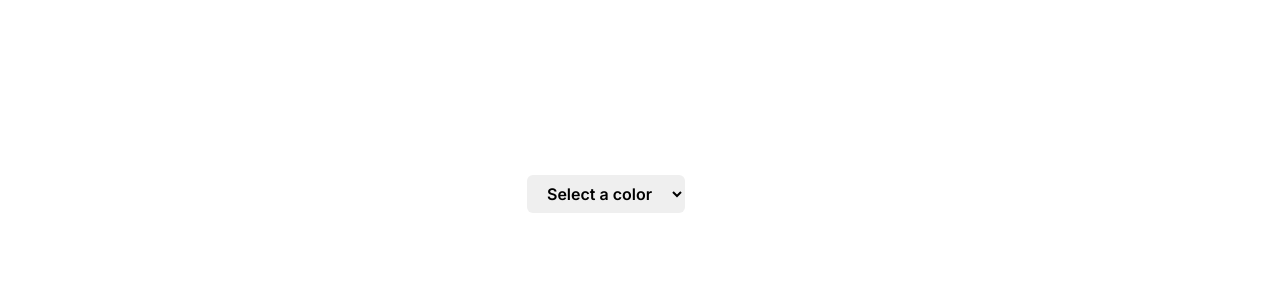
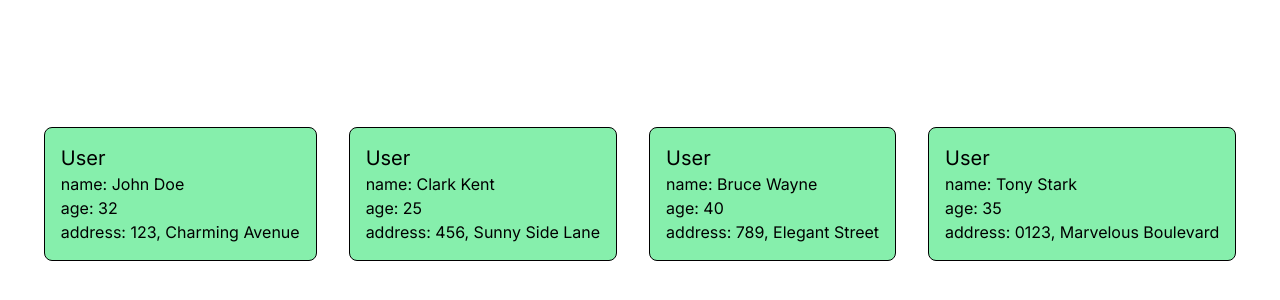
Before and after one commit to KalpitChandekar/Next-JS-Practice, a Next.js app: page / in a window 1280 px wide. Shown: the part 206-506 px from the top of the page. Built offline with nearby package versions, Linux system fonts and the light colour scheme.

Commit message:
create Users

```diff
--- a/app/components/colorChanger.tsx
+++ b/app/components/colorChanger.tsx
@@ -10,7 +10,7 @@ function ColorSwitcher() {
   return (
     <div className="ml-4  w-full h-screen  flex items-center justify-center">
       <select
-        className=" px-4 py-2 rounded-md font-semibold ml-2 "
+        className= "border-2 border-black px-4 py-2 rounded-md font-semibold ml-2 "
         onChange={handleColorChange}
       >
         <option value="">Select a color</option>
--- a/app/page.tsx
+++ b/app/page.tsx
@@ -1,16 +1,43 @@
-import Button from "./components/button";
-import ColorSwitcher from "./components/colorChanger";
-import InputField from "./components/input";
-import CharacterCounter from "./components/charCounter";
-import ToggleVisibility from "./components/toggle";
+const usersData = [
+  {
+    name: "John Doe",
+    age: 32,
+    address: "123, Charming Avenue",
+  },
+  {
+    name: "Clark Kent",
+    age: 25,
+    address: "456, Sunny Side Lane",
+  },
+  {
+    name: "Bruce Wayne",
+    age: 40,
+    address: "789, Elegant Street",
+  },
+  {
+    name: "Tony Stark",
+    age: 35,
+    address: "0123, Marvelous Boulevard",
+  },
+];
 
 const App = () => {
   return (
-    // <Button/>
-    // <InputField/>
-    // <ToggleVisibility />
-    // <CharacterCounter/>
-   <ColorSwitcher/>
+    <div className="flex items-center justify-center h-screen w-full">
+      {usersData.map((user, index) => {
+        return (
+          <div
+            key={index}
+            className="border border-black p-4 m-4 rounded-lg bg-green-300"
+          >
+            <h1 className="text-xl">User</h1>
+            <p> name: {user.name}</p>
+            <p>age: {user.age}</p>
+            <p>address: {user.address}</p>
+          </div>
+        );
+      })}
+    </div>
   );
 };
 export default App;
```
